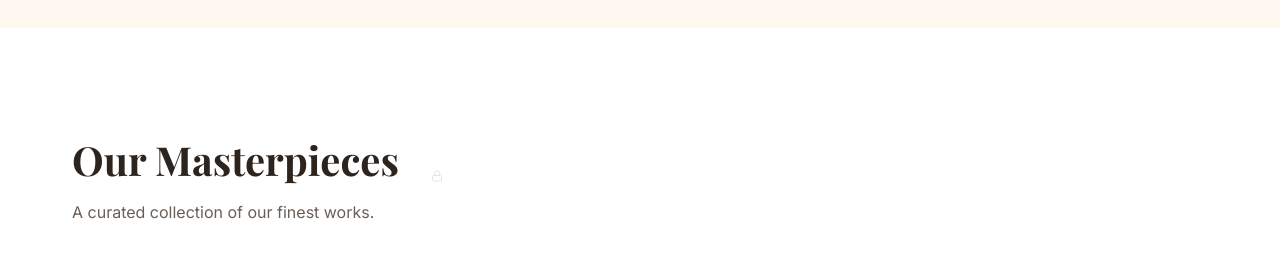
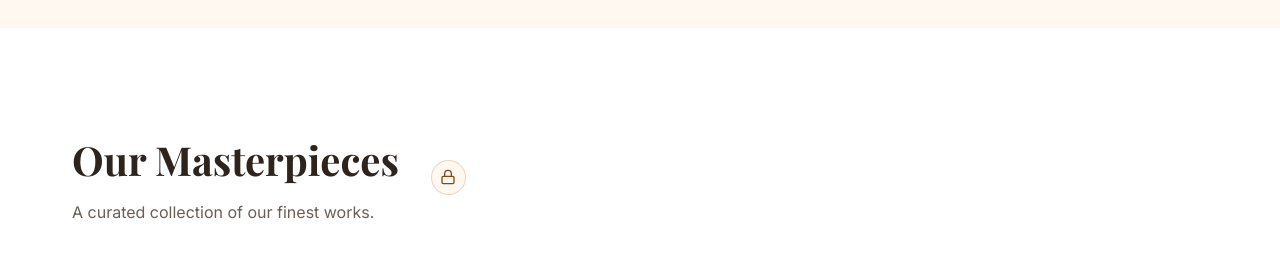
Before and after one commit to nknitishsingh94/Mehandi-Website, a React (Vite) app: page / in a window 1280 px wide. Shown: the part 1380-1636 px from the top of the page. Built offline with nearby package versions, Linux system fonts and the light colour scheme; no server answers; a web font is replaced by a local one.

Commit message:
lock update

```diff
--- a/src/components/Gallery.jsx
+++ b/src/components/Gallery.jsx
@@ -87,13 +87,26 @@ const Gallery = () => {
                 A curated collection of our finest works.
               </p>
             </div>
-            {/* Hidden Login Trigger */}
-            <button
-              onClick={() => setShowAdminLogin(true)}
-              style={{ background: 'none', border: 'none', opacity: 0.1, cursor: 'default' }}
-            >
-              <Lock size={12} />
-            </button>
+            {/* Admin Login Trigger */}
+            {!isAuth && (
+              <button
+                onClick={() => setShowAdminLogin(true)}
+                className="flex items-center justify-center"
+                style={{
+                  background: 'var(--bg-creme)',
+                  border: '1px solid rgba(139, 69, 19, 0.2)',
+                  borderRadius: '50%',
+                  width: '35px',
+                  height: '35px',
+                  cursor: 'pointer',
+                  color: 'var(--primary)',
+                  transition: 'all 0.3s ease'
+                }}
+                title="Admin Login"
+              >
+                <Lock size={16} />
+              </button>
+            )}
           </div>
 
           {isAuth && (
```
